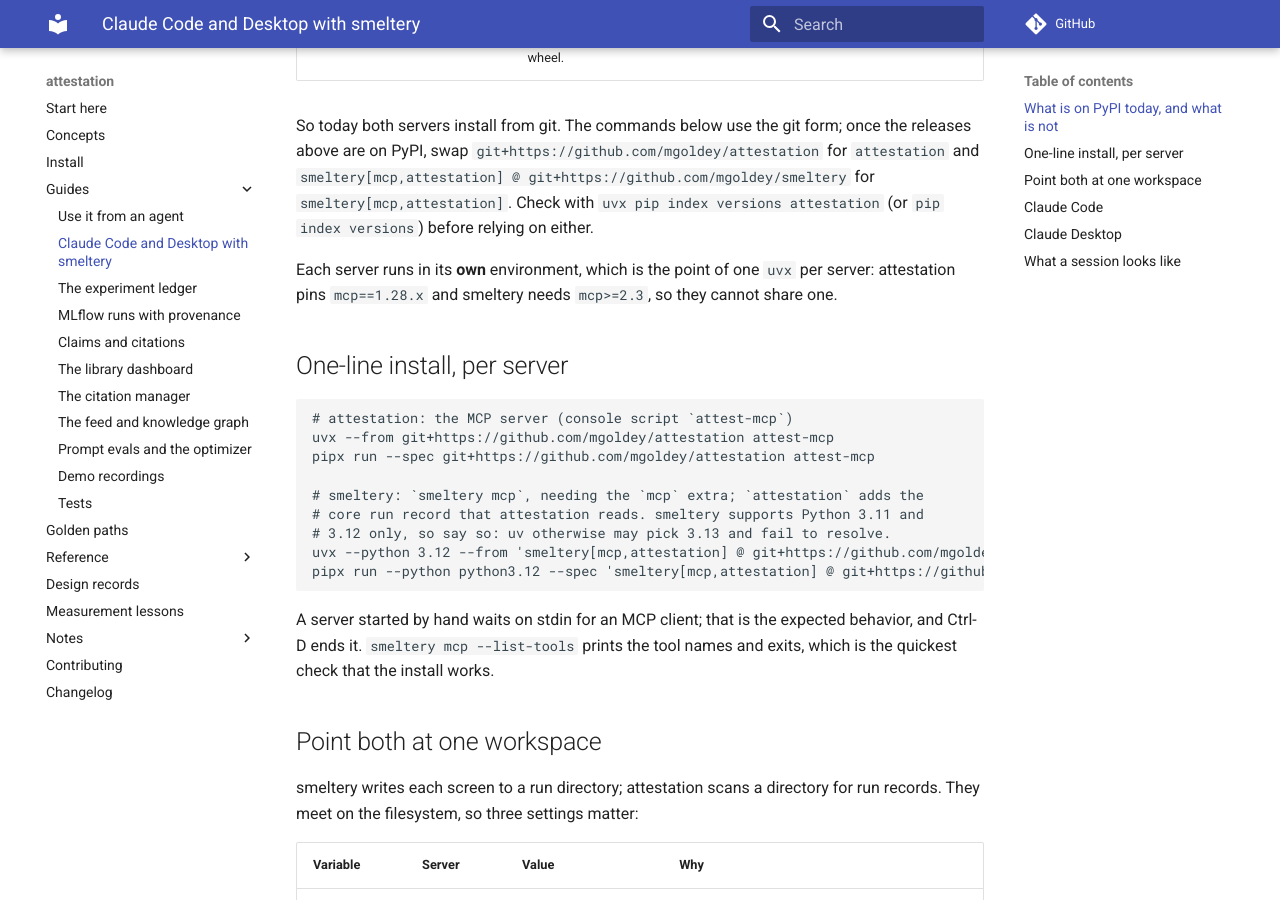
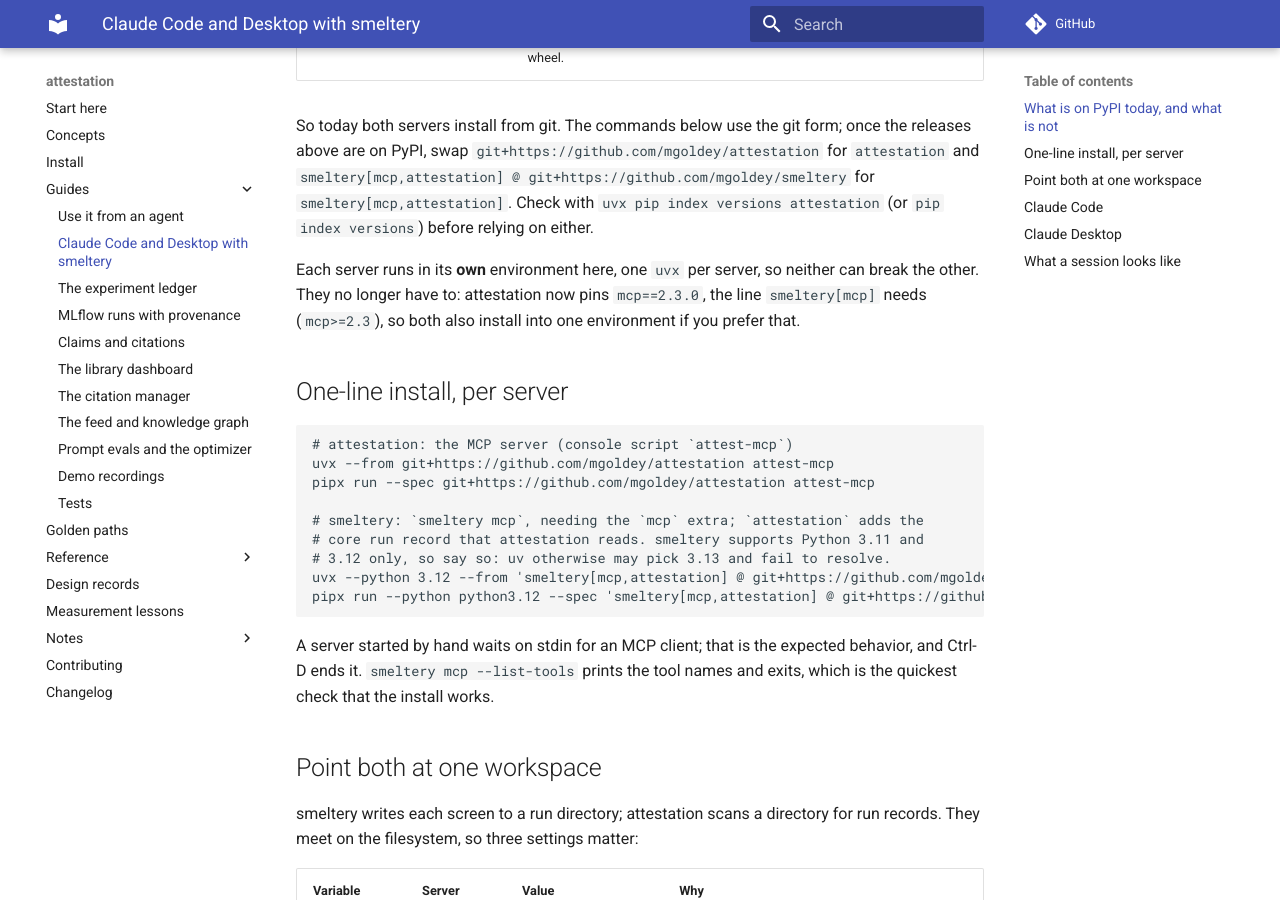
Before and after one commit to mgoldey/attestation, an MkDocs documentation site: the page built from docs/guides/claude.md, in a window 1280 px wide and 900 px high, scrolled down 609 px. Built offline with MkDocs 1.6.1 and Material for MkDocs 9.7.7, drawn with Linux system fonts in a browser that asks for light colours; comment, search, counter and statistics services are not loaded.

Commit message:
docs: the re-measure command and the environment note follow mcp 2.x
agents.md's tool-count command still imported mcp.server.fastmcp.FastMCP,
which mcp 2.x removed; claude.md said the two servers cannot share an
environment, which stopped being true once attestation pins mcp 2.3.0.

Co-Authored-By: Claude Opus 5.5 <noreply@anthropic.com>
Claude-Session: https://claude.ai/code/session_012EupEQc5AX7MxGwPUCzYgA

```diff
--- a/docs/guides/claude.md
+++ b/docs/guides/claude.md
@@ -26,9 +26,10 @@ for `attestation` and `smeltery[mcp,attestation] @ git+https://github.com/mgolde
 for `smeltery[mcp,attestation]`. Check with `uvx pip index versions attestation`
 (or `pip index versions`) before relying on either.
 
-Each server runs in its **own** environment, which is the point of one `uvx`
-per server: attestation pins `mcp==1.28.x` and smeltery needs `mcp>=2.3`, so
-they cannot share one.
+Each server runs in its **own** environment here, one `uvx` per server, so
+neither can break the other. They no longer have to: attestation now pins
+`mcp==2.3.0`, the line `smeltery[mcp]` needs (`mcp>=2.3`), so both also install
+into one environment if you prefer that.
 
 ## One-line install, per server
 
```
Also changed, not shown: docs/guides/agents.md (+2 -2 lines).
